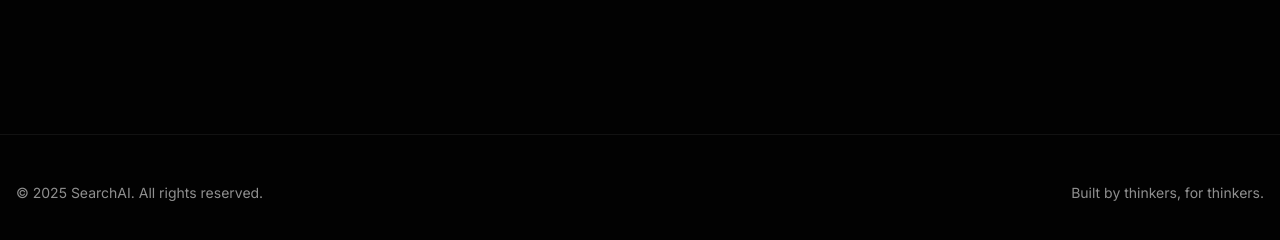
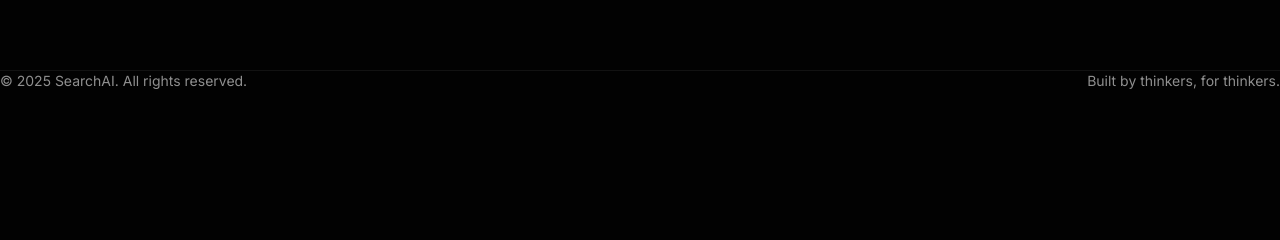
Before and after one commit to ashish3762/SearchAILanding, a Next.js app: page / in a window 1280 px wide. Shown: the part 666-906 px from the top of the page. After the commit the page ends 800 px from the top, so only its background shows below. Built offline with nearby package versions, Linux system fonts and the light colour scheme.

Commit message:
Made ui changes

```diff
--- a/app/layout.tsx
+++ b/app/layout.tsx
@@ -35,7 +35,7 @@ export default function RootLayout({
       <body className={`${inter.className} font-sans antialiased bg-background text-foreground`}>
         <Header />
         {children}
-        <footer className="border-t border-border px-4 py-8 md:py-12">
+        <footer className="border-t border-border">
           <div className="max-w-7xl mx-auto">
             <div className="flex flex-col sm:flex-row justify-between items-center gap-4">
               {/* Copyright */}
--- a/app/page.tsx
+++ b/app/page.tsx
@@ -28,7 +28,7 @@ export default function Home() {
   }, [prefersReducedMotion])
 
   return (
-    <main className="min-h-screen bg-background text-foreground flex flex-col items-center justify-center px-4 py-20 relative overflow-hidden">
+  <main className="bg-background text-foreground flex flex-col items-center justify-center px-4 py-20 relative overflow-hidden" style={{ height: "calc(100vh - 64px)" }}>
       {/* Background radial glow that follows mouse */}
       {!prefersReducedMotion && (
         <div
```
